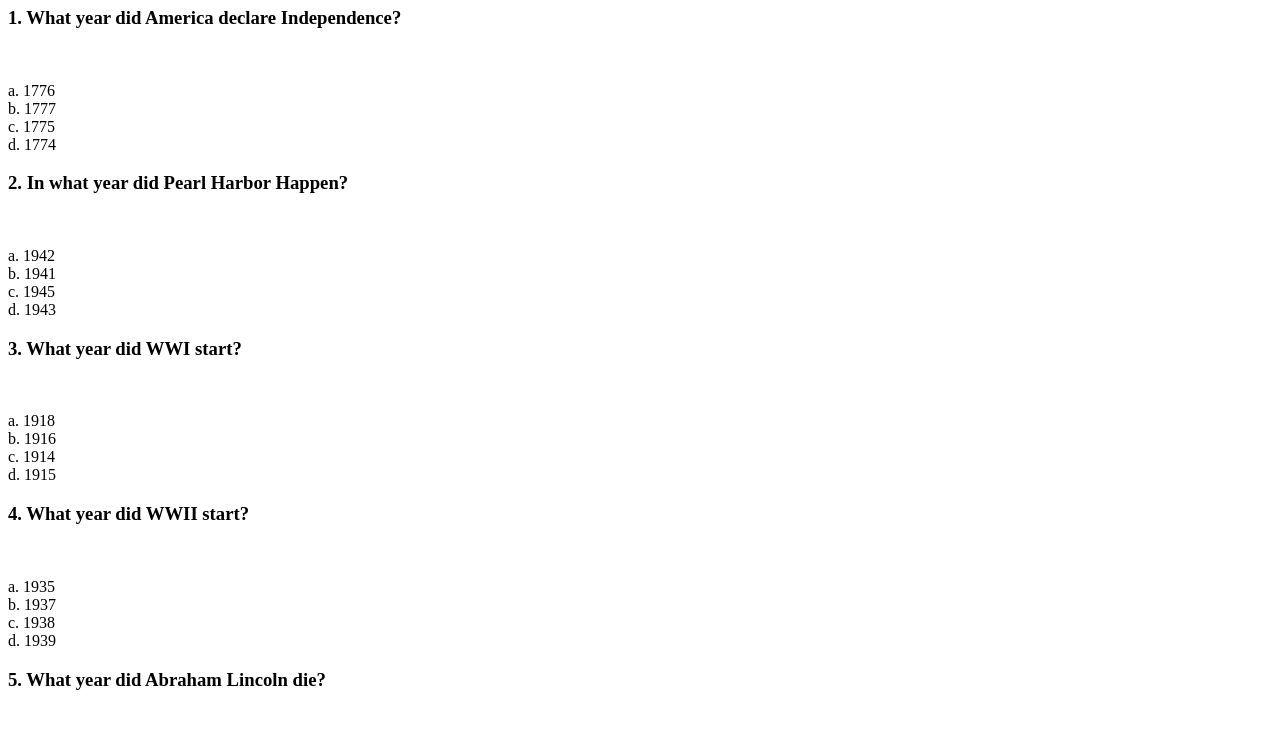
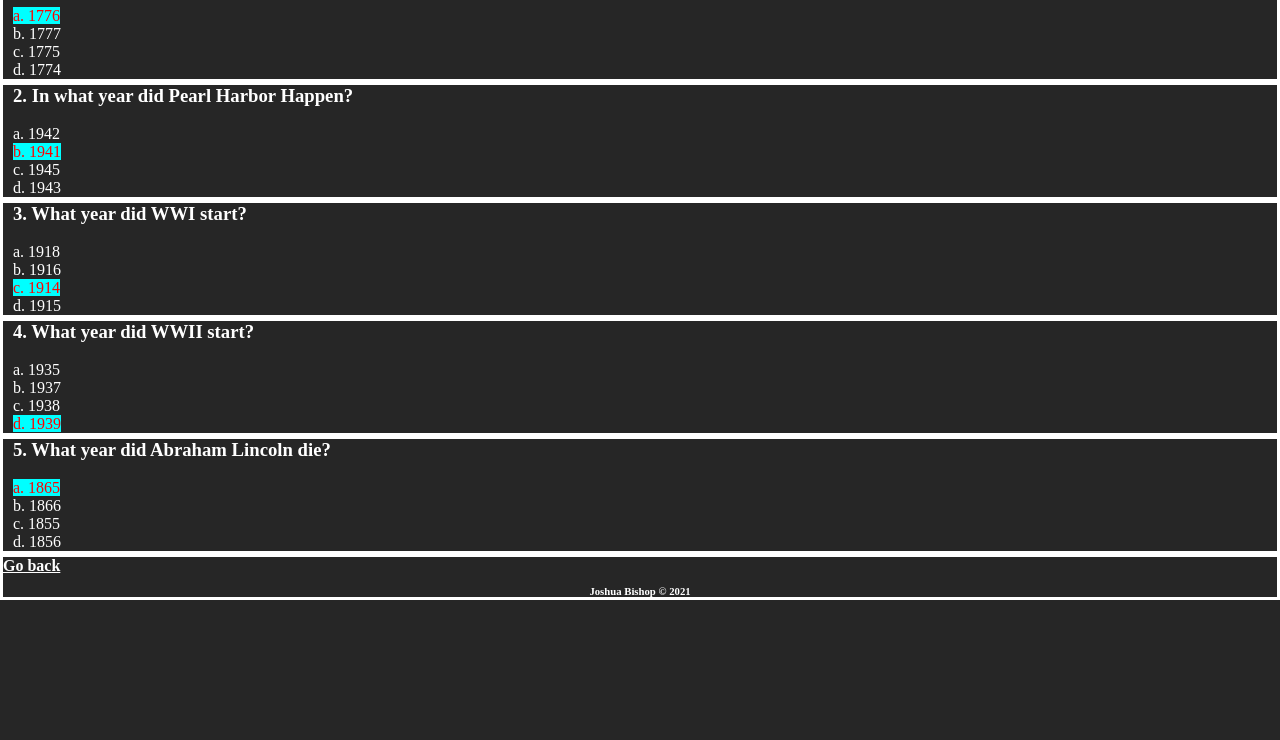
Before and after one commit to Joshua342/Test, a plain HTML site: page Module3/Module3Exercises/answer.html in a window 1280 px wide. Shown: the part 73-813 px from the top of the page. Drawn offline with Linux system fonts and the light colour scheme.

Commit message:
Update answer.html

```diff
--- a/Module3/Module3Exercises/answer.html
+++ b/Module3/Module3Exercises/answer.html
@@ -4,6 +4,7 @@
   <meta charset="UTF-8">
   <meta http-equiv="X-UA-Compatible" content="IE=edge">
   <meta name="viewport" content="width=device-width, initial-scale=1.0">
+  <link rel="stylesheet" href="style2.css">
   <title>Answer Sheet </title>
 </head>
 <body>
@@ -52,7 +53,7 @@ d. 1856
 </section>
 <section>
   <footer>
-   <a id="index.html" href="answer.html"><h4>Go back</h4></a>
+   <a id="index.html" href="index.html"><h4>Go back</h4></a>
     <div class="footer">
     <h6>Joshua Bishop &copy; 2021 </h6>
     </div>
```
